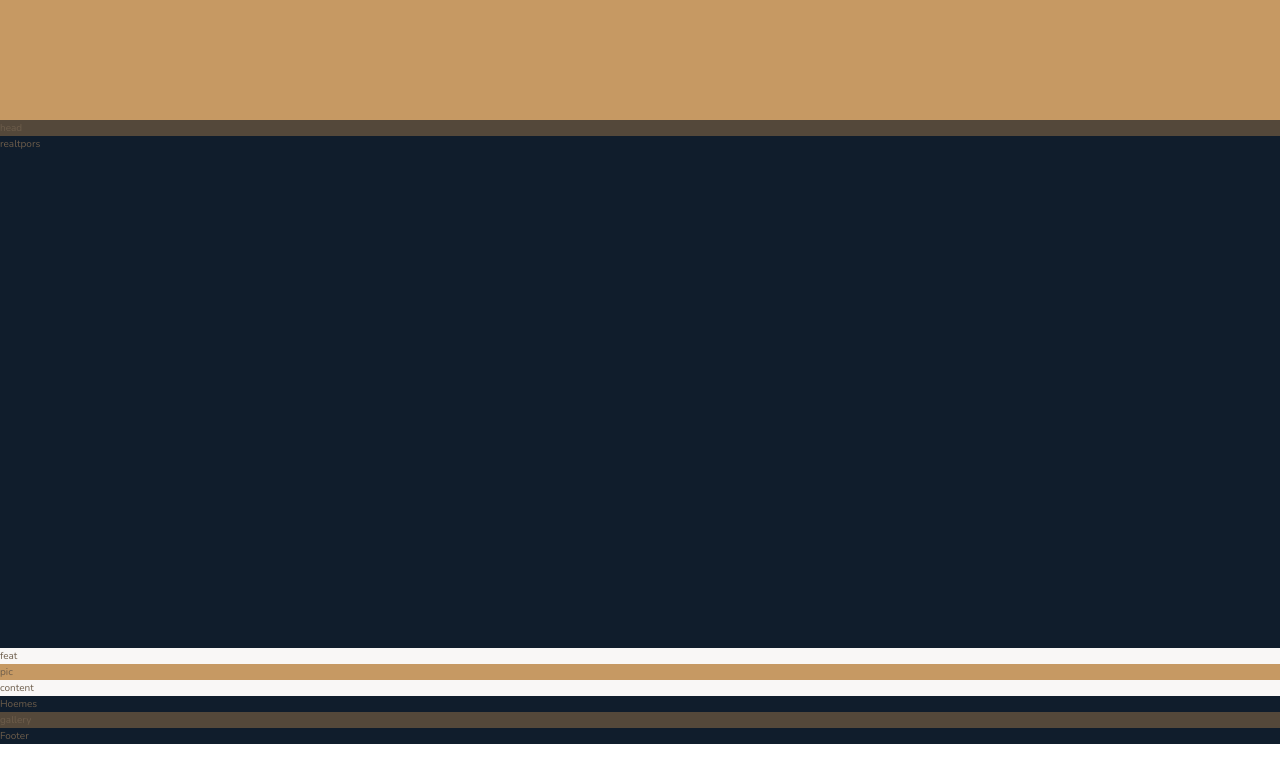
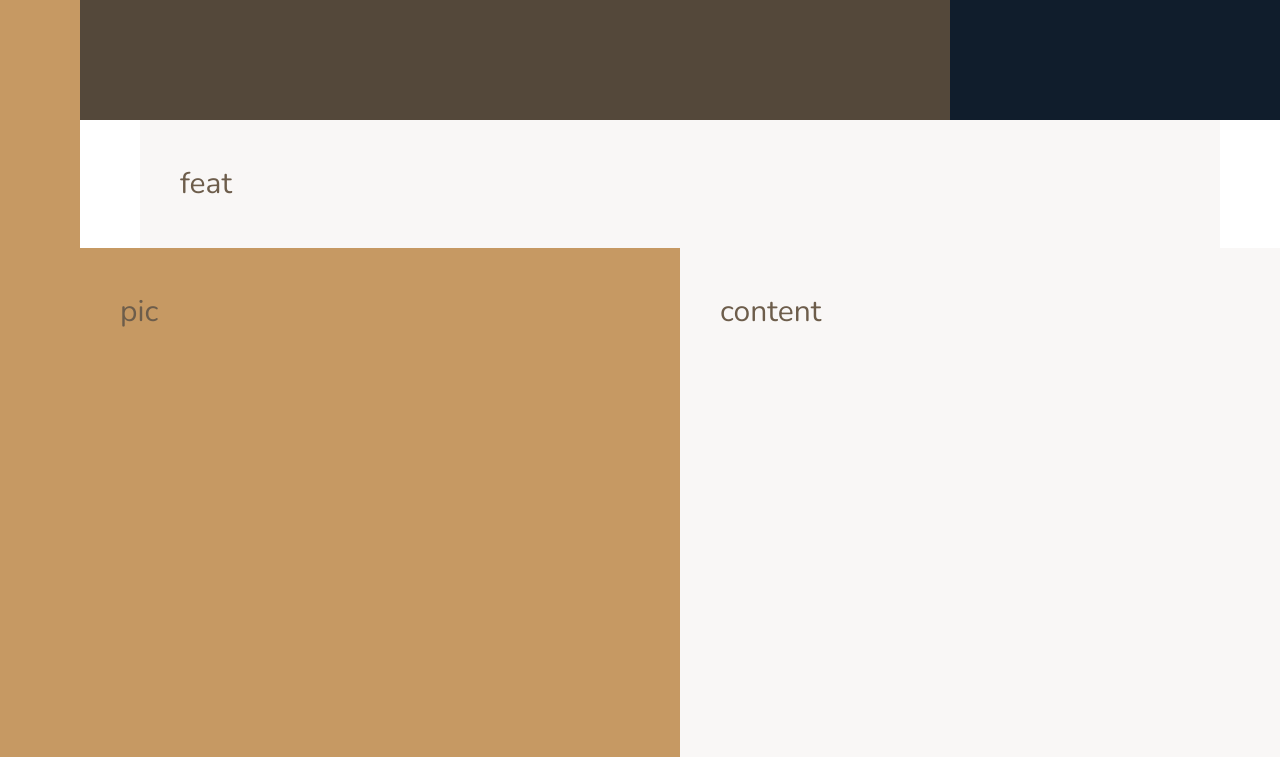
Before and after one commit to mokiong/Nexter-, a website: page index.html in a window 1280 px wide. Shown: the part 520-1277 px from the top of the page. Drawn offline with nearby package versions, Linux system fonts and the light colour scheme.

Commit message:
Fix position of sections in layout

```diff
--- a/index.html
+++ b/index.html
@@ -12,7 +12,7 @@
         <link rel="stylesheet" href="css/style.css" />
         <link rel="shortcut icon" type="image/png" href="img/favicon.png" />
 
-        <title>nexter &mdash; your home, your freedom</title>
+        <title>Nexter &mdash; your home, your freedom</title>
     </head>
     <body class="container">
         <div class="sidebar">Sibar</div>
--- a/sass/_base.scss
+++ b/sass/_base.scss
@@ -37,4 +37,16 @@ body {
 .container {
     display: grid;
     grid-template-rows: 80vh min-content 40vw repeat(3, min-content);
+    grid-template-columns:
+        [sidebar-start] 8rem [sidebar-end full-start] minmax(6rem, 1fr)
+        [center-start] repeat(
+            8,
+            [col-start] minmax(min-content, 14rem) [col-end]
+        )
+        [center-end] minmax(6rem, 1fr) [full-end];
+
+    & > * {
+        padding: 40px;
+        font-size: 3rem;
+    }
 }
--- a/sass/_features.scss
+++ b/sass/_features.scss
@@ -1,3 +1,4 @@
 .features {
     background-color: $color-grey-light-1;
+    grid-column: center-start / center-end;
 }
--- a/sass/_footer.scss
+++ b/sass/_footer.scss
@@ -1,3 +1,4 @@
 .footer {
     background-color: $color-secondary;
+    grid-column: full-start / full-end;
 }
--- a/sass/_gallery.scss
+++ b/sass/_gallery.scss
@@ -1,3 +1,4 @@
 .gallery {
     background-color: $color-grey-dark-1;
+    grid-column: full-start / full-end;
 }
--- a/sass/_header.scss
+++ b/sass/_header.scss
@@ -1,3 +1,4 @@
 .header {
     background-color: $color-grey-dark-1;
+    grid-column: full-start / col-end 6;
 }
--- a/sass/_homes.scss
+++ b/sass/_homes.scss
@@ -1,3 +1,4 @@
 .homes {
     background-color: $color-secondary;
+    grid-column: center-start / center-end;
 }
--- a/sass/_realtors.scss
+++ b/sass/_realtors.scss
@@ -1,3 +1,4 @@
 .realtors {
     background-color: $color-secondary;
+    grid-column: col-start 7 / full-end;
 }
--- a/sass/_sidebar.scss
+++ b/sass/_sidebar.scss
@@ -1,3 +1,5 @@
 .sidebar {
     background-color: $color-primary;
+    grid-column: sidebar-start / sidebar-end;
+    grid-row: 1 / -1;
 }
--- a/sass/_story.scss
+++ b/sass/_story.scss
@@ -1,9 +1,11 @@
 .story {
     &__pictures {
         background-color: $color-primary;
+        grid-column: full-start / col-end 4;
     }
 
     &__content {
         background-color: $color-grey-light-1;
+        grid-column: col-start 5 / full-end;
     }
 }
```
Also changed, not shown: css/style.css.
